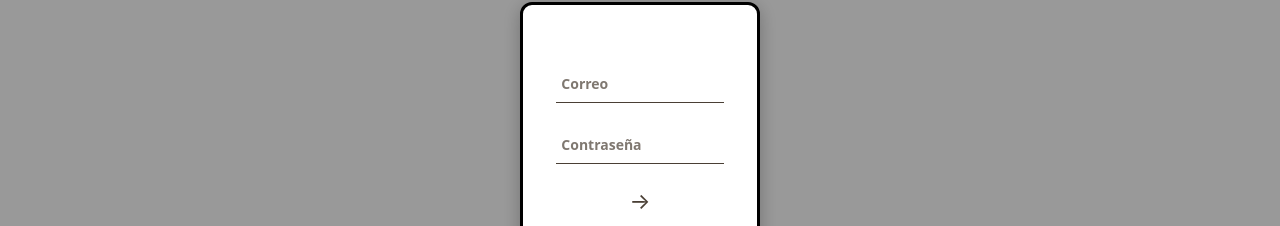
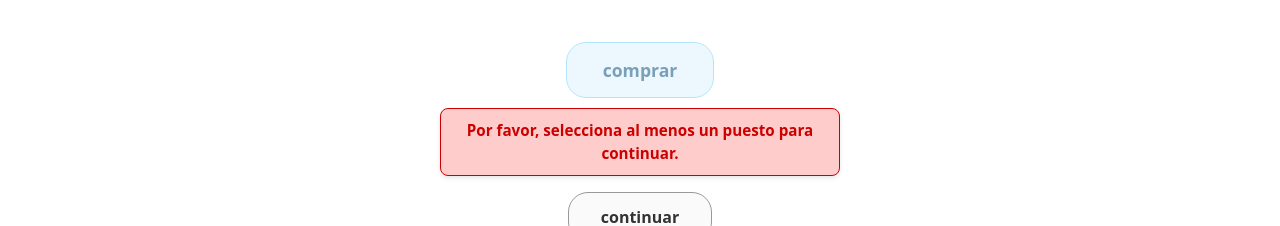
Before and after one commit to nabuin/tfg2daw_3trm_front, a Vue app: page /sedes/salas/puestos in a window 1280 px wide. Both pictures are taken after a click on the button "continuar". Shown: the part 208-434 px from the top of the page. Built offline with nearby package versions, Linux system fonts and the light colour scheme; the HTML template or start-up script is replaced by a standard one.

Commit message:
Compra Validar que haya asientos seleccionados

```diff
--- a/src/components/Puestos_Mostrar.vue
+++ b/src/components/Puestos_Mostrar.vue
@@ -45,6 +45,10 @@
       <button class="buy-button" :disabled="isReserving || selectedPuestos.length === 0" @click="submitCompra">
         {{ isReserving ? 'procesando...' : 'comprar' }}
       </button>
+
+    <div v-if="errorSeleccionPuestos" class="error-message">
+        {{ errorSeleccionPuestos }}
+    </div>
 
       <!-- 4. botón continuar -->
       <button class="continue-button" @click="continuarCompra">
@@ -104,6 +108,7 @@ export default defineComponent({
 
     // estado para el popup
     const showPopup = ref(false);
+     const errorSeleccionPuestos = ref<string | null>(null);
 
     onMounted(() => {
       if (salaStore.id !== null) {
@@ -147,11 +152,27 @@ export default defineComponent({
     }
 
    function continuarCompra() {
+        // validar que al menos un puesto esté seleccionado
+        if (selectedPuestos.value.length === 0) {
+            errorSeleccionPuestos.value = "Por favor, selecciona al menos un puesto para continuar.";
+            // Opcional: limpiar el mensaje después de un tiempo
+            setTimeout(() => {
+                errorSeleccionPuestos.value = null;
+            }, 6000); // el mensaje saldrá durante 6 segundos
+            return;
+        }
+
+        // limpiar errores previos
+        errorSeleccionPuestos.value = null;
+
+        // 2. Comprobar si hay token de autenticación
         const authToken = localStorage.getItem("authToken");
 
         if (!authToken) {
+            // Si no hay token, mostrar el popup de login
             showPopup.value = true;
         } else {
+            // Si hay token, navegar a la página de pago para continuar la compra
             router.push('/sedes/salas/puestos/pago');
         }
     }
@@ -169,12 +190,28 @@ export default defineComponent({
       positionClass,
       showPopup,
       continuarCompra,
+      errorSeleccionPuestos,
     };
   },
 });
 </script>
 
 <style scoped lang="scss">
+
+.error-message {
+    background-color: #ffcccc;
+    color: #cc0000;
+    border: 1px solid #cc0000;
+    padding: 10px 15px;
+    margin: 10px auto;
+    border-radius: 8px;
+    font-size: 0.95em;
+    font-weight: bold;
+    text-align: center;
+    max-width: 400px;
+    box-shadow: 0 2px 4px rgba(0, 0, 0, 0.1);
+}
+
 .loading-message {
   text-align: center;
   padding: 1em;
```
Lines whose indentation alone changed are shown as unchanged.
